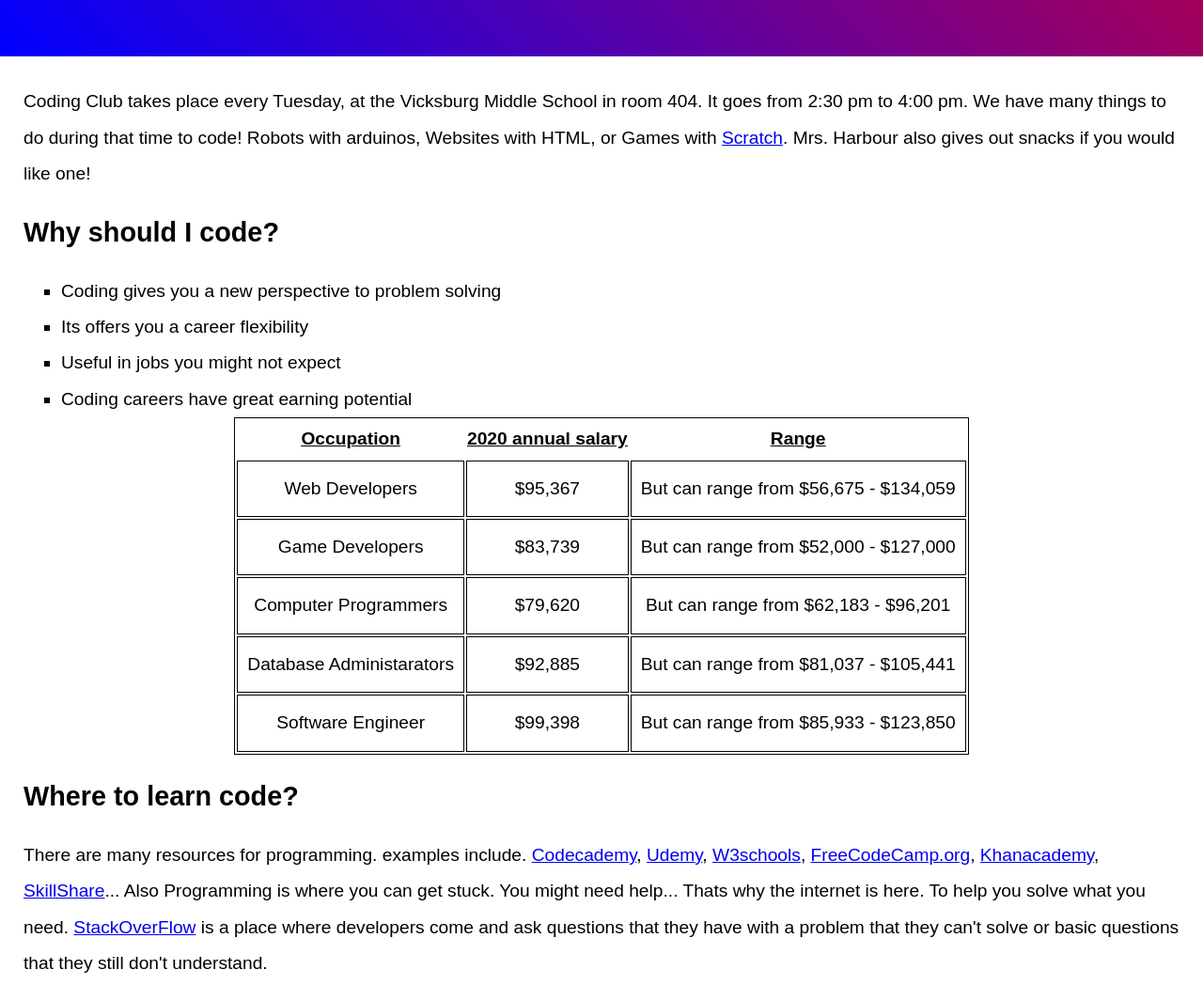
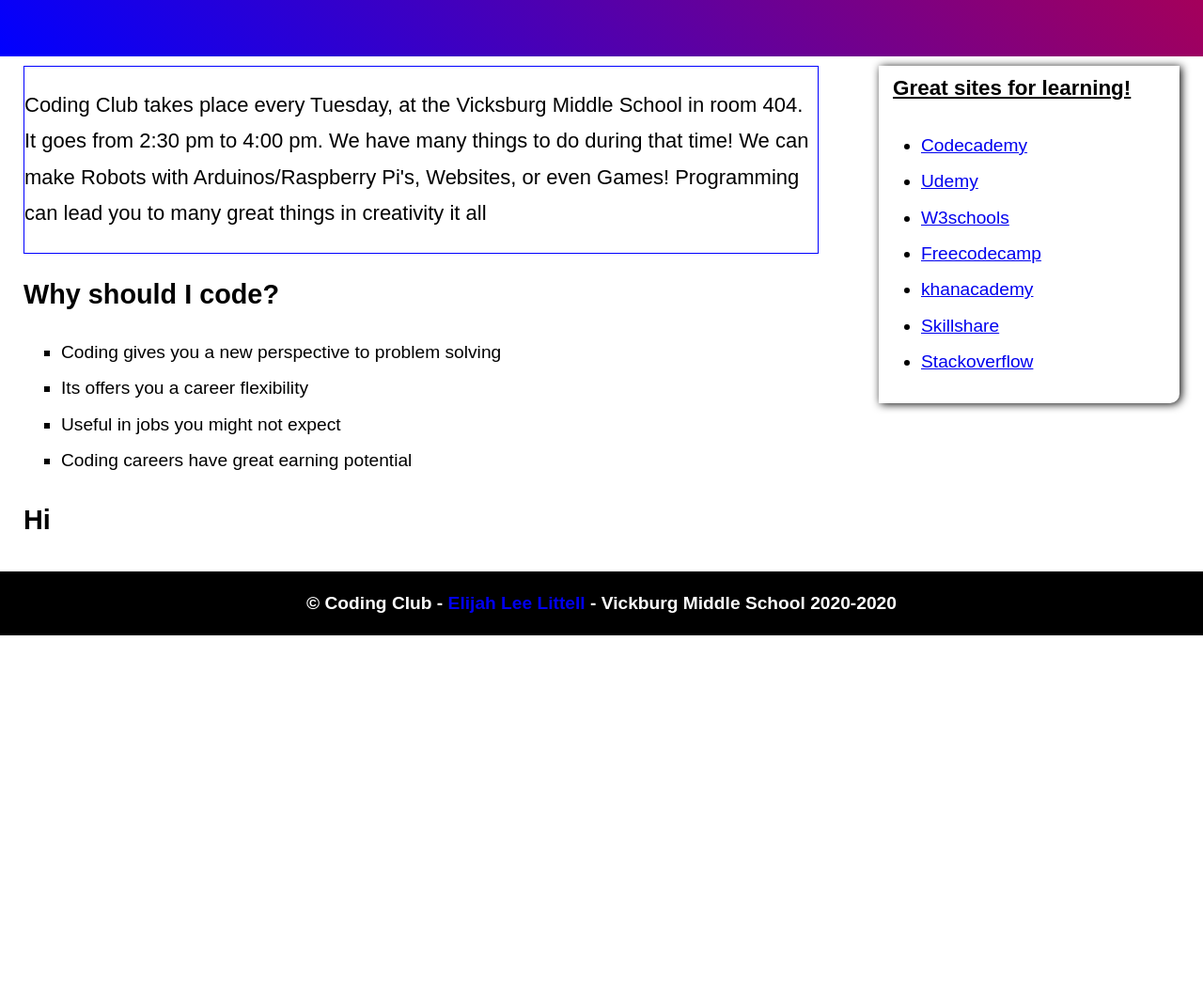
Before and after one commit to CyberNotesDev/coding-club-website, a plain HTML site: page index.html in a window 1280 px wide. Shown: the part 740-1788 px from the top of the page at 94% size. After the commit the page ends 1416 px from the top, so only its background shows below. Drawn offline with Linux system fonts and the light colour scheme.

Commit message:
Changed a bit to the website

```diff
--- a/index.html
+++ b/index.html
@@ -7,15 +7,19 @@
     <meta name="keywords" content="">
     <meta name="author" content="Elijah Littell">
     <link rel="stylesheet" href="style.css">
+    <!-- <link rel="shortcut icon" href="favicon.ico" type="image/x-icon"> -->
     <title>Coding Club - Vicksburg High School</title>
 </head>
 <body>
+
     <header>
         <h1>Coding Club</h1>
     </header>
+
     <main>
+
         <section class="about-detail">
-            <p>Coding Club takes place every Tuesday, at the Vicksburg Middle School in room 404. It goes from 2:30 pm to 4:00 pm. We have many things to do during that time to code! Robots with arduinos, Websites with HTML, or Games with <a href="https://scratch.mit.edu/">Scratch</a>. Mrs. Harbour also gives out snacks if you would like one!</p>
+            <p>Coding Club takes place every Tuesday, at the Vicksburg Middle School in room 404. It goes from 2:30 pm to 4:00 pm. We have many things to do during that time! We can make Robots with Arduinos/Raspberry Pi's, Websites, or even Games! Programming can lead you to many great things in creativity it all </p>
         </section>
 
         <section class="why-detail">
@@ -26,57 +30,38 @@
                 <li>Useful in jobs you might not expect</li>
                 <li>Coding careers have great earning potential</li>
             </ul>
-            <table>
-                <thead>
-                    <th>Occupation</th>
-                    <th>2020 annual salary</th>
-                    <th>Range</th>
-                </thead>
-                <tbody>
-                    <tr>
-                        <td>Web Developers</td>
-                        <td>$95,367</td>
-                        <td>But can range from $56,675 - $134,059</td>
-                    </tr>
-                    <tr>
-                        <td>Game Developers</td>
-                        <td>$83,739</td>
-                        <td>But can range from $52,000 - $127,000</td>
-                    </tr>
-                    <tr>
-                        <td>Computer Programmers</td>
-                        <td>$79,620</td>
-                        <td>But can range from $62,183 - $96,201</td>
-                    </tr>
-                    <tr>
-                        <td>Database Administarators</td>
-                        <td>$92,885</td>
-                        <td>But can range from $81,037 - $105,441</td>
-                    </tr>
-                    <tr>
-                        <td>Software Engineer</td>
-                        <td>$99,398</td>
-                        <td>But can range from $85,933 - $123,850</td>
-                    </tr>
-                </tbody>
-            </table>
         </section>
 
-        <section class="where-detail">
-            <h2>Where to learn code?</h2>
-            <p>There are many resources for programming. examples include. <a href="https://www.codecademy.com/catalog">Codecademy</a>, <a href="https://www.udemy.com/">Udemy</a>, <a href="https://www.w3schools.com/">W3schools</a>, <a href="https://www.freecodecamp.org/">FreeCodeCamp.org</a>, <a href="https://www.khanacademy.org/">Khanacademy</a>, <a href="https://www.skillshare.com/">SkillShare</a>... Also Programming is where you can get stuck. You might need help... Thats why the internet is here. To help you solve what you need. <a href="https://stackoverflow.com/">StackOverFlow</a> is a place where developers come and ask questions that they have with a problem that they can't solve or basic questions that they still don't understand.</p>
+        <section>
+            <h2>Hi</h2>
         </section>
+
     </main>
+
+    <aside>
+        <h3>Great sites for learning!</h3>
+        <ul>
+            <li><a href="https://www.codecademy.com/catalog">Codecademy</a></li>
+            <li><a href="https://www.udemy.com/">Udemy</a></li>
+            <li><a href="https://www.w3schools.com/">W3schools</a></li>
+            <li><a href="https://www.freecodecamp.org/">Freecodecamp</a></li>
+            <li><a href="https://www.khanacademy.org/">khanacademy</a></li>
+            <li><a href="https://www.skillshare.com/">Skillshare</a></li>
+            <li><a href="https://stackoverflow.com/">Stackoverflow</a></li>
+        </ul>
+    </aside>
+
+    <div class="clearfix"></div>
+
     <footer>
-        &copy; Coding Club - Vickburg Middle School <span id="year"></span>
-        <div>
-            <p>Author... <a href="https://www.instagram.com/cybernotesdev">Elijah Littell</a> OR <a href="mailto:elittell214@gmail.com?&subject=The%20subject%20of%20the%20email&body=The%20body%20of%20the%20email">Mrs. Harbour</a></p>
-        </div>
+        &copy; Coding Club - <a href="https://CyberNotesDev.github.io">Elijah Lee Littell</a> - Vickburg Middle School 2020-<span id="year"></span>
     </footer>
+
     <script>
         var text = document.getElementById("year");
         var currentYear = new Date().getFullYear();
         text.innerHTML = currentYear;
     </script>
+
 </body>
 </html>
--- a/style.css
+++ b/style.css
@@ -1,4 +1,11 @@
+@media only screen and (max-width: 650px) {
+    body {
+        background-color: aqua;
+    }
+}
+
 * {box-sizing: border-box;}
+
 html, body {margin:0;padding:0;}
 
 body {
@@ -7,10 +14,11 @@ body {
     line-height: 2em;
 }
 
+.clearfix { clear: both; }
+
+/* Header */
+
 header {
-    /*background-image: url('img/test.png');
-    background-repeat: no-repeat;
-    background-size: 100% auto;*/
     background: linear-gradient(45deg, blue, red);
     height: 100vh;
     position: relative;
@@ -30,9 +38,15 @@ header h1 {
     transform: translate(-50%, -50%);
 }
 
+/* Main */
+
 main {
+    float: left;
+    width: 70%;
     padding: 10px 25px;
 }
+
+/* Every Section */
 
 section {
     margin-bottom: 5px;
@@ -41,6 +55,17 @@ section {
 section h2 {
     margin: 25px 0;
 }
+
+/* About Coding Club */
+
+section.about-detail {
+    border: 1px solid blue;
+    max-width: 1400px;
+    /* height: 500px; */
+    font-size: 22px;
+}
+
+/* Why should you code */
 
 section.why-detail ul {
     margin: initial;
@@ -67,14 +92,33 @@ section.why-detail td {
     padding: 10px;
 }
 
-section.where-detail code {
+/* Aside */
+
+aside {
+    padding: 5px;
+    float: right;
+    margin: 10px 25px 0 0;
+    box-shadow: 2px 1px 10px black;
+    border-bottom-right-radius: 10px;
+    width: 25%;
+}
+
+aside h3 {
+    margin-left: 10px;
+    margin-top: 0;
+    text-decoration: underline;
+}
+
+/* Footer */
+
+footer {
     background-color: black;
     color: white;
-    padding: 10px;
-}
-
-footer {
     font-weight: bold;
     text-align: center;
     padding: 15px;
 }
+
+footer a {text-decoration: none;}
+
+footer a:hover {text-decoration: underline;}
```
